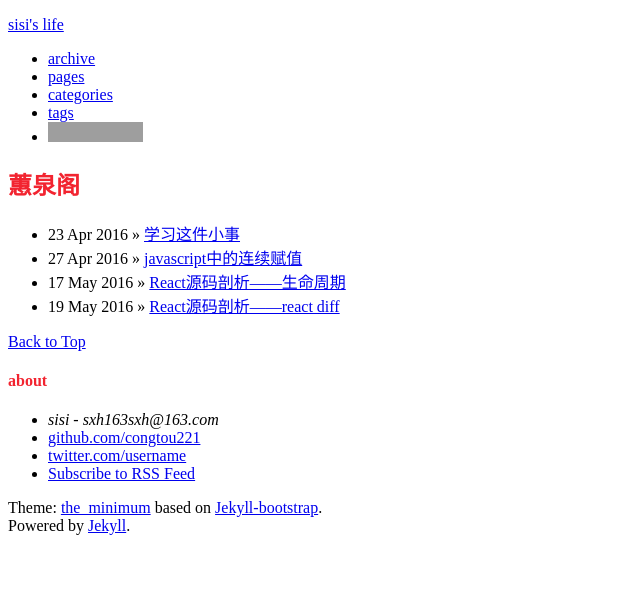
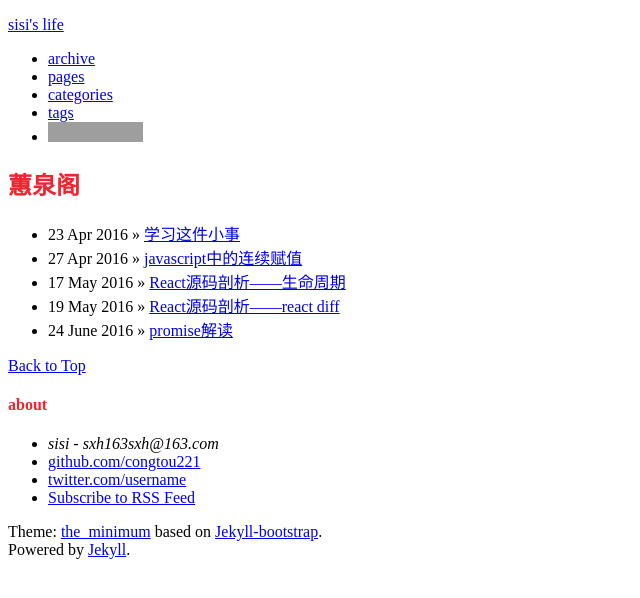
Before and after one commit to congtou221/blog, a Jekyll site: the page built from index.md, in a window 1280 px wide. Shown: the top 598 px of the page, without its empty margins (0-640 px from the left). Built offline with Jekyll 4.4.1, drawn with Linux system fonts in a browser that asks for light colours; comment, search, counter and statistics services are not loaded; grey boxes are pictures that could not be loaded.

Commit message:
［jekyll博客］promise解读 完善目录

```diff
--- a/index.md
+++ b/index.md
@@ -14,4 +14,6 @@ tagline: sisi
 	<li><span>17 May 2016</span> &raquo; <a href="/2016/05/17/reactsource-part1">React源码剖析——生命周期</a></li>
 
 	<li><span>19 May 2016</span> &raquo; <a href="/2016/05/19/reactsource-part2-reactdiff">React源码剖析——react diff</a></li>
+
+	<li><span>24 June 2016</span> &raquo; <a href="/2016/06/24/promise">promise解读</a></li>
 </ul>
```
